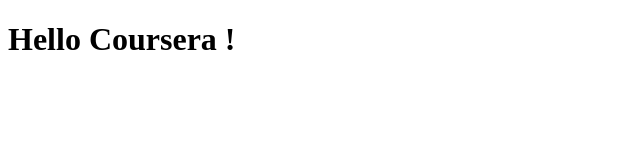
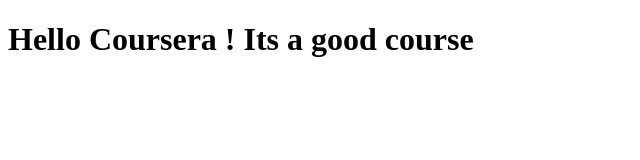
Before and after one commit to Shravani49/Coursera_SP, a plain HTML site: page site/index.html in a window 1280 px wide. Shown: the whole page, without its empty margins (0-640 px from the left). Drawn offline with Linux system fonts and the light colour scheme.

Commit message:
Small addition to my content

```diff
--- a/site/index.html
+++ b/site/index.html
@@ -4,6 +4,6 @@
         <title> Hello Coursera! </title>
     </head>
     <body>
-        <h1> Hello Coursera !</h1>
+        <h1> Hello Coursera ! Its a good course</h1>
     </body>
 </html>
```
